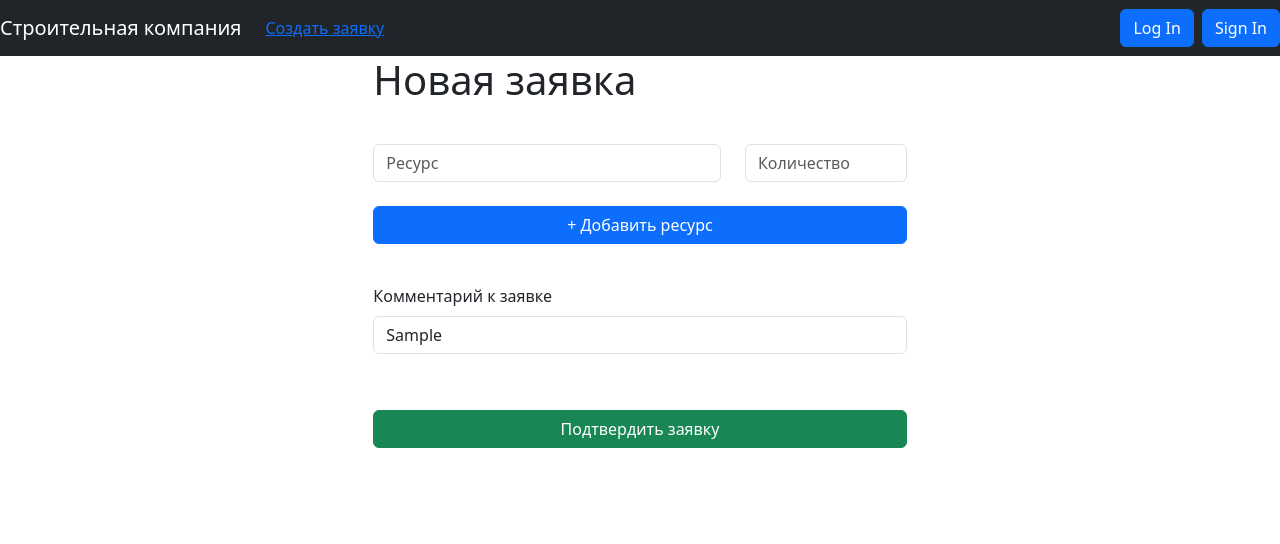
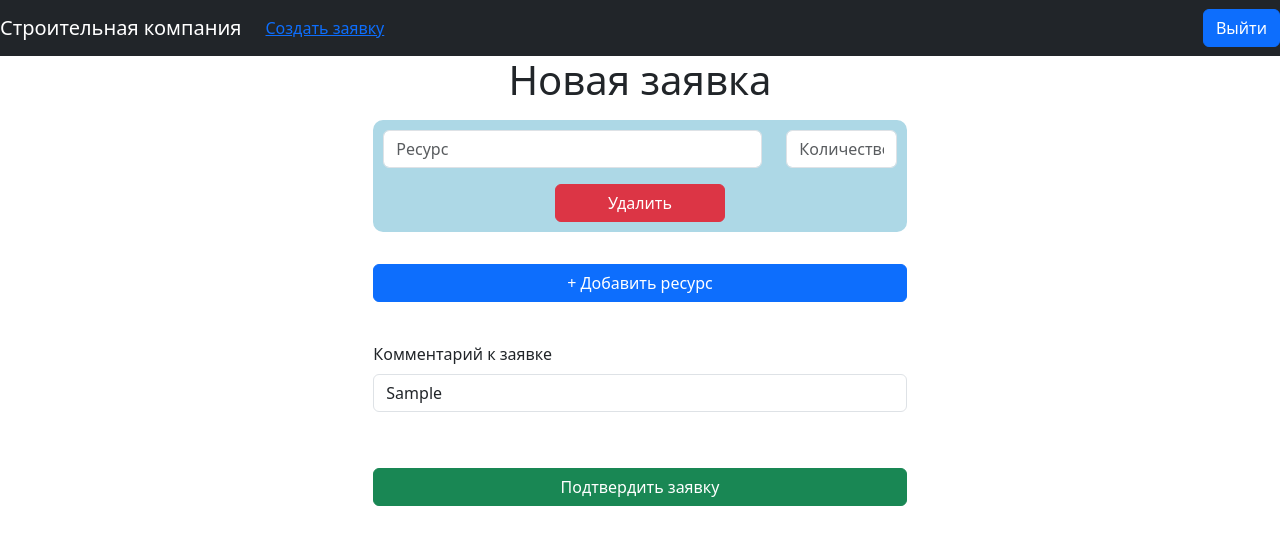
Before and after one commit to James-ssss/react-frontend, a React (Create React App) app: page /CreateTask in a window 1280 px wide. Both pictures are taken after typing "Sample" into the empty fields and a click on the button "+ Добавить ресурс". Shown: the top 544 px of the page. Built offline with nearby package versions, Linux system fonts and the light colour scheme.

Commit message:
Изменения кнопок
Теперь есть кнопка удаления ресурса, изменены кнопки log in и log out - русифицированы, log in удалена из Navibar

```diff
--- a/src/Components/CreateTask.js
+++ b/src/Components/CreateTask.js
@@ -1,51 +1,32 @@
 import React, { useState } from "react";
-import {Navbar, Nav, Button, NavLink, Form, Stack, Col, Row} from 'react-bootstrap';
-import {Link} from 'react-router-dom';
-import NaviBar from './Navibar';
+import {
+  Navbar,
+  Nav,
+  Button,
+  NavLink,
+  Form,
+  Stack,
+  Col,
+  Row,
+} from "react-bootstrap";
+import { Link } from "react-router-dom";
+import NaviBar from "./Navibar";
 
-const order = {
+const order = {};
 
-};
-
-export default function CreateTask(){
+export default function CreateTask() {
   const [forms, setForms] = useState([
-      <div>
+    <div style={{display: "flex", justifyContent: "center"}}>
       <h1>Новая заявка</h1>
-          <br/>
-
-        </div>
+      <br />
+    </div>,
   ]);
 
-    const addResource = (event) => {
-        event.preventDefault(); // предотвращаем стандартное поведение формы
-        setForms([
-          ...forms,
-          <div key={forms.length}>
-            <Row>
-              <Col sm={8}>
-                <Form flexDirection="column" flexGrowY={1}>
-                  <Form.Group className="mb-3" controlId={`resource-${forms.length}`}>
-                    <Form.Control type="text" placeholder="Ресурс" />
-                  </Form.Group>
-                </Form>
-              </Col>
-              <Col sm={4}>
-                <Form flexDirection="column" flexGrowY={1}>
-                  <Form.Group className="mb-3" controlId={`quantity-${forms.length}`}>
-                    <Form.Control type="text" placeholder="Количество" />
-                  </Form.Group>
-                </Form>
-              </Col>
-            </Row>
-          </div>,
-        ]);
-      };
 
   const handleSubmit = (event) => {
     event.preventDefault();
     // Ваша логика обработки отправки формы
   };
-
 
   return (
     <>
@@ -58,22 +39,48 @@ export default function CreateTask(){
             setForms([
               ...forms,
               <div>
+                <div style={{ backgroundColor: "lightblue", padding: "10px", borderRadius: "10px" }}>
                   <Row>
-                  <Col sm={8}>
-                    <Form flexDirection="column" flexGrowY={1} Form onSubmit={handleSubmit}>
+                    <Col md={9} lg={9}>
+                      <Form
+                        flexDirection="column"
+                        flexGrowY={1}
+                        Form
+                        onSubmit={handleSubmit}
+                      >
                         <Form.Group className="mb-3" controlId="formComment">
                           <Form.Control type="text" placeholder="Ресурс" />
                         </Form.Group>
                       </Form>
                     </Col>
-                  <Col sm={4}>
-                    <Form flexDirection="column" flexGrowY={1} Form onSubmit={handleSubmit}>
+                    <Col md={3} lg={3}>
+                      <Form
+                        flexDirection="column"
+                        flexGrowY={1}
+                        Form
+                        onSubmit={handleSubmit}
+                      >
                         <Form.Group className="mb-3" controlId="formComment">
                           <Form.Control type="text" placeholder="Количество" />
                         </Form.Group>
                       </Form>
                     </Col>
+                    <Col
+                      md={12}
+                      lg={12}
+                      className="d-flex justify-content-center align-items-center"
+                    >
+                      <Button
+                        variant="danger"
+                        type="submit"
+                        style={{ width: "33%" }}
+                      >
+                        Удалить
+                      </Button>
+                    </Col>
                   </Row>
+                </div>
+                <br />
               </div>,
             ])
           }
@@ -92,7 +99,8 @@ export default function CreateTask(){
           Подтвердить заявку
         </Button>
       </Stack>
+      <br />
+      <br />
     </>
   );
-
 }
--- a/src/Components/Navibar.js
+++ b/src/Components/Navibar.js
@@ -13,8 +13,7 @@ export default function NaviBar(){
                         <NavLink><Link to="/CreateTask">Создать заявку</Link></NavLink>
                     </Nav>
                     <Nav>
-                        <Button variant="primary" className="me-2" href="/Login">Log In</Button>
-                        <Button variant="primary">Sign In</Button>
+                        <Button variant="primary">Выйти</Button>
                     </Nav>
                 </Navbar.Collapse>
             </Navbar>
```
Lines whose indentation alone changed are shown as unchanged.
